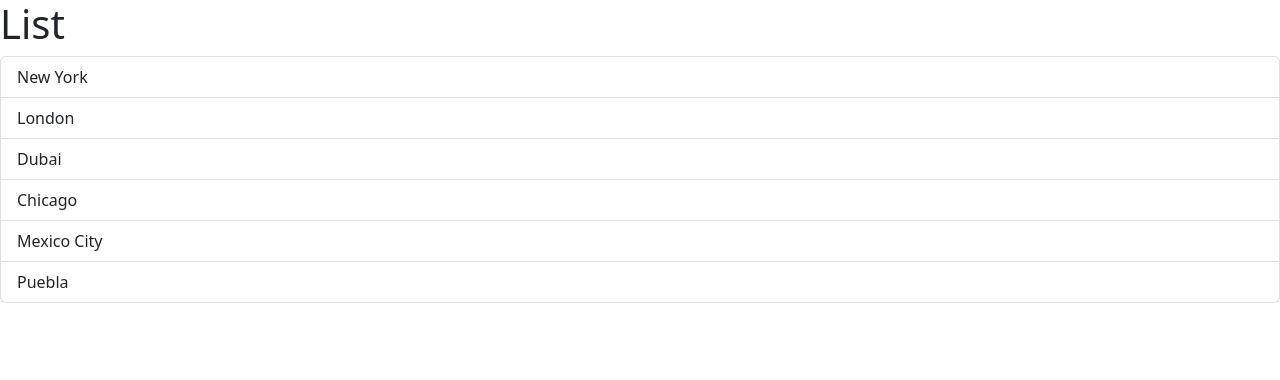
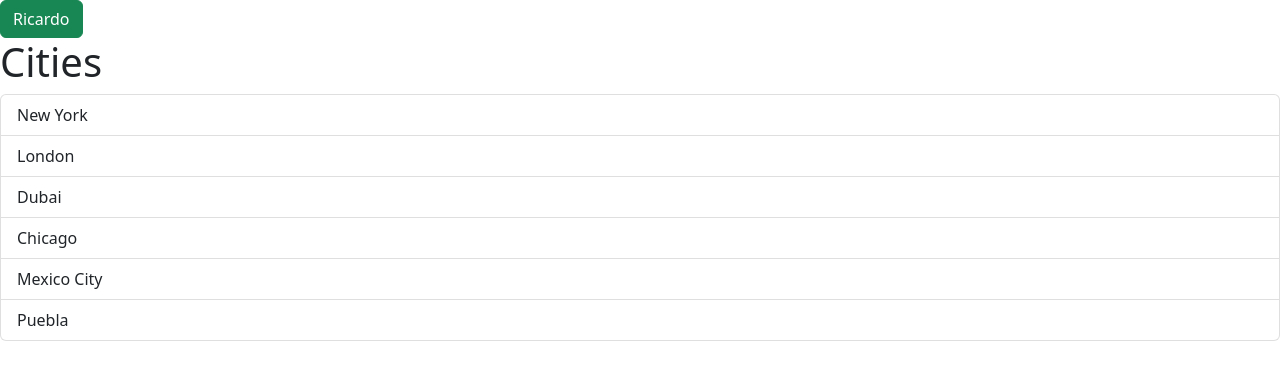
Before and after one commit to ricardoleyva/react-app1, a React (Vite) app: page / in a window 1280 px wide. Shown: the top 380 px of the page. Built offline with nearby package versions, Linux system fonts and the light colour scheme.

Commit message:
Added Button.tsx and Alert.tsx components to React

```diff
--- a/src/App.tsx
+++ b/src/App.tsx
@@ -1,9 +1,33 @@
+import Alert from "./components/Alert";
 import ListGroup from "./components/ListGroup";
+import Button from "./components/Button";
+import { useState } from "react";
 
 function App() {
+  const [showAlert, setShowAlert] = useState(false);
+  let items = [
+    "New York",
+    "London",
+    "Dubai",
+    "Chicago",
+    "Mexico City",
+    "Puebla",
+  ];
+
+  const handleSelectItem = (item: string) => console.log(item);
+  const handleButtonClick = () => setShowAlert(true);
+  const handleOnClose = () => setShowAlert(false);
   return (
     <div>
-      <ListGroup />
+      {showAlert && <Alert onClose={handleOnClose}>Hello World</Alert>}
+      <Button color="success" onClick={handleButtonClick}>
+        Ricardo
+      </Button>
+      <ListGroup
+        items={items}
+        heading="Cities"
+        onSelectItem={handleSelectItem}
+      />
     </div>
   );
 }
--- /dev/null
+++ b/src/components/Alert.tsx
@@ -0,0 +1,23 @@
+import { ReactNode } from "react";
+
+interface Props {
+  children: ReactNode;
+  onClose: () => void;
+}
+
+const Alert = ({ children, onClose }: Props) => {
+  return (
+    <div className="alert alert-warning alert-dismissible fade show">
+      {children}
+      <button
+        type="button"
+        className="btn-close"
+        data-bs-dismiss="alert"
+        aria-label="Close"
+        onClick={onClose}
+      ></button>
+    </div>
+  );
+};
+
+export default Alert;
--- /dev/null
+++ b/src/components/Button.tsx
@@ -0,0 +1,15 @@
+interface Props {
+  children: string;
+  color?: "primary" | "secondary" | "danger" | "success" | "warning";
+  onClick: () => void;
+}
+
+const Button = ({ children, color = "primary", onClick }: Props) => {
+  return (
+    <button type="button" onClick={onClick} className={"btn btn-" + color}>
+      {children}
+    </button>
+  );
+};
+
+export default Button;
--- a/src/components/ListGroup.tsx
+++ b/src/components/ListGroup.tsx
@@ -1,27 +1,26 @@
 import { useState } from "react";
 
-function ListGroup() {
-  let items = [
-    "New York",
-    "London",
-    "Dubai",
-    "Chicago",
-    "Mexico City",
-    "Puebla",
-  ];
+interface Props {
+  items: string[];
+  heading: string;
+  onSelectItem: (item: string) => void;
+}
 
-  // State Hook
+function ListGroup({ items, heading, onSelectItem }: Props) {
   const [selectedIndex, setSelectedIndex] = useState(-1);
 
   return (
     <>
-      <h1>List</h1>
+      <h1>{heading}</h1>
       {items.length === 0 && <p>No items found</p>}
       <ul className="list-group">
         {items.map((item, index) => (
           <li
             key={item}
-            onClick={() => setSelectedIndex(index)}
+            onClick={() => {
+              setSelectedIndex(index);
+              onSelectItem(item);
+            }}
             className={
               selectedIndex === index
                 ? "list-group-item active"
```
